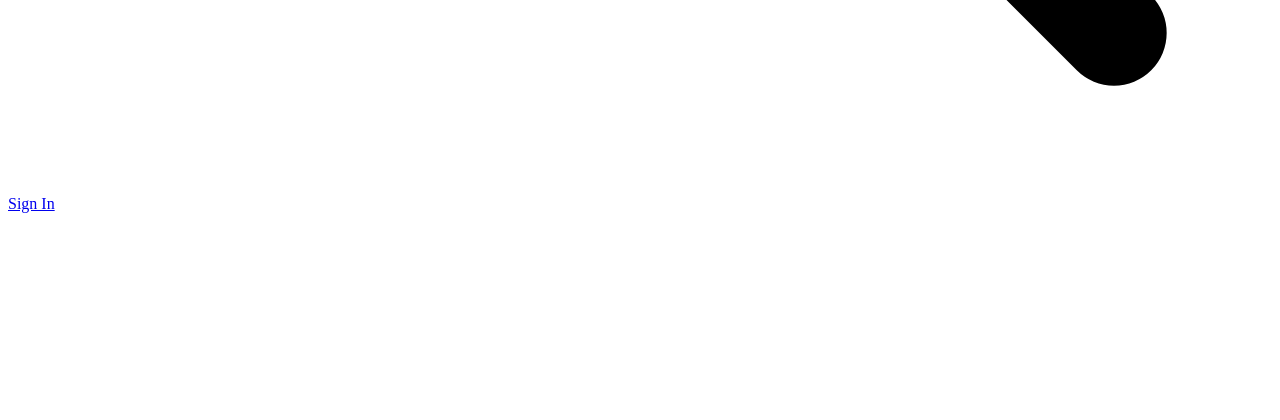
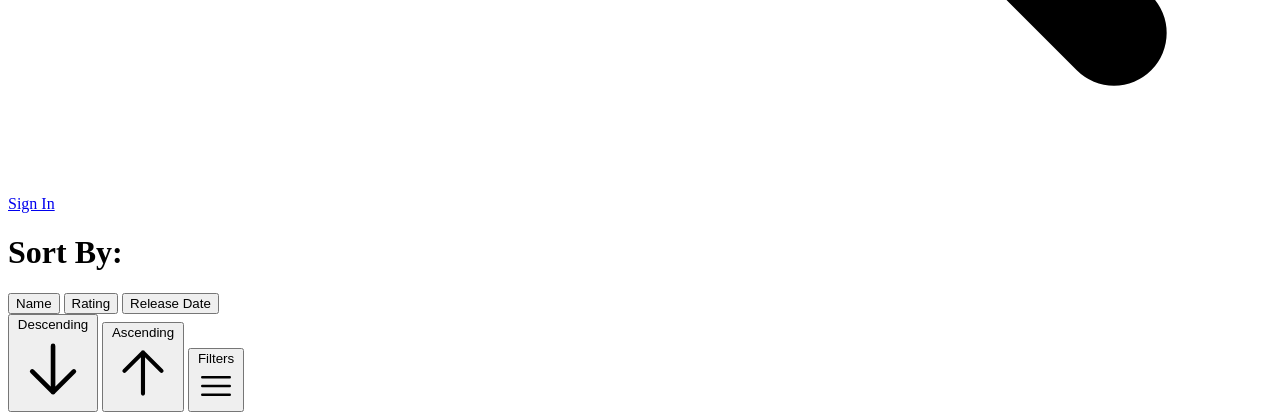
Before and after one commit to Disuqi/FruitMovies, a Symfony app: template templates/search.html.twig in a window 1280 px wide. Shown: the part 1117-1537 px from the top of the page. Before the commit the page ends 1330 px from the top, so only its background shows below. Run offline with Twig, Linux system fonts and the light colour scheme; the template is opened without the code that fills it, so the values that code supplies are empty; some libraries are stand-ins or nearby versions.

Commit message:
updated search page

```diff
--- a/templates/search.html.twig
+++ b/templates/search.html.twig
@@ -2,15 +2,39 @@
 {% block title %}Search{% endblock %}
 {% block body %}
     {{ include('components/header.html.twig') }}
-    <div>
-
-    </div>
-    <div class="flex flex-row flex-wrap container">
-        {% for movie in movies %}
-            <div class="flex flex-col">
-                <img src="{{ baseImageUrl }}{{ movie.movie.getCoverPhoto() }}" alt="Cover Photo"/>
-                <h1>{{ movie.movie.getTitle() }}</h1>
+    <div class="container mx-auto">
+        <div class="flex flex-row justify-between mx-8 items-center m-1">
+            <div class="flex flex-row gap-1">
+                <h1 class="font-semibold text-2xl">Sort By: </h1>
+                <button class="bg-gray-700 font-semibold rounded-xl py-2 px-4">Name</button>
+                <button class="bg-gray-900 font-semibold rounded-xl py-2 px-4">Rating</button>
+                <button class="bg-gray-900 font-semibold rounded-xl py-2 px-4">Release Date</button>
             </div>
-        {% endfor %}
+            <div class="flex flex-row gap-1">
+                <button class="flex flex-row items-center justify-center bg-gray-700 font-semibold rounded-xl py-2 px-4">Descending
+                    <svg xmlns="http://www.w3.org/2000/svg" fill="none" viewBox="0 0 24 24" stroke-width="1.5" stroke="currentColor" class="w-5 h-5 ml-2">
+                        <path stroke-linecap="round" stroke-linejoin="round" d="M12 4.5v15m0 0l6.75-6.75M12 19.5l-6.75-6.75" />
+                    </svg>
+                </button>
+                <button class="flex flex-row items-center justify-center bg-gray-900 font-semibold rounded-xl py-2 px-4">Ascending
+                    <svg xmlns="http://www.w3.org/2000/svg" fill="none" viewBox="0 0 24 24" stroke-width="1.5" stroke="currentColor" class="w-5 h-5 ml-2">
+                        <path stroke-linecap="round" stroke-linejoin="round" d="M12 19.5v-15m0 0l-6.75 6.75M12 4.5l6.75 6.75" />
+                    </svg>
+                </button>
+                <button class="flex flex-row items-center justify-center ml-5 bg-gray-700 font-semibold rounded-xl py-2 px-4">Filters
+                    <svg xmlns="http://www.w3.org/2000/svg" fill="none" viewBox="0 0 24 24" stroke-width="1.5" stroke="currentColor" class="w-5 h-5 ml-2">
+                        <path stroke-linecap="round" stroke-linejoin="round" d="M3.75 6.75h16.5M3.75 12h16.5m-16.5 5.25h16.5" />
+                    </svg>
+                </button>
+            </div>
+        </div>
+        <div class="flex flex-row flex-wrap justify-center gap-2">
+            {% for movie in movies %}
+                <div class="flex flex-col w-[18rem] my-1 hover:brightness-125 transition ease-in-out duration-200">
+                    <img src="{{ baseImageUrl }}{{ movie.movie.getCoverPhoto() }}" alt="Cover Photo"/>
+                    <h1 class="font-bold text-xl">{{ movie.movie.getTitle() }}</h1>
+                </div>
+            {% endfor %}
+        </div>
     </div>
 {% endblock %}
```
Also changed, not shown: src/Entity/Movie.php (+15 -0 lines), src/Repository/MovieRepository.php (+42 -0 lines).
